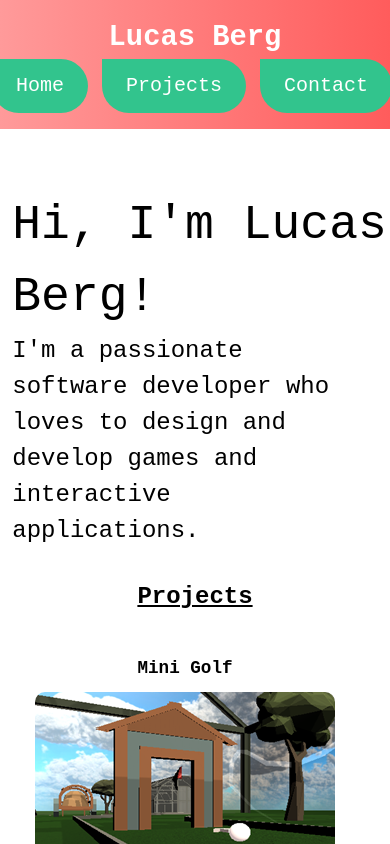
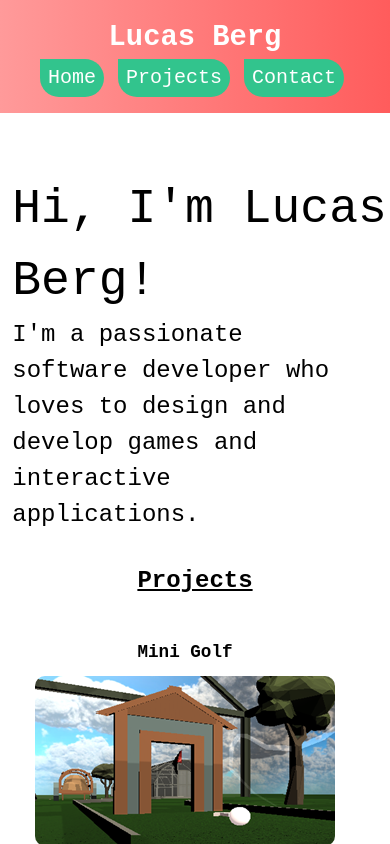
Before and after one commit to lucasberg29/portfolio, a React (Vite) app: page / in a window 390 px wide. Shown: the top 844 px of the page. Built offline with nearby package versions, Linux system fonts and the light colour scheme.

Commit message:
added qr code to dev and fixed navbar buttons for mobile screens

```diff
--- a/package.json
+++ b/package.json
@@ -39,7 +39,8 @@
     "postcss": "^8.4.41",
     "sass-embedded": "^1.77.8",
     "tailwindcss": "^3.4.8",
-    "vite": "^5.4.0"
+    "vite": "^5.4.0",
+    "vite-plugin-qrcode": "^0.3.0"
   },
   "homepage": "https://lucasberg29.github.io/portfolio"
 }
--- a/src/styles/navigation.scss
+++ b/src/styles/navigation.scss
@@ -302,3 +302,13 @@ $btn-text: #7f1d1d;
     align-items: center;
   }
 }
+
+@media (max-width: 500px) {
+  .navbarButton{
+    margin-top: 0;
+    margin-right: 10px;
+    margin-left: 4px;
+    padding: 0.25rem 0.5rem;
+    font-size: 1.25rem;
+  }
+}
--- a/vite.config.js
+++ b/vite.config.js
@@ -1,15 +1,17 @@
 import { defineConfig } from "vite";
 import react from "@vitejs/plugin-react";
+import { qrcode } from 'vite-plugin-qrcode';
 
 // https://vitejs.dev/config/
 export default defineConfig(({ mode }) => {
   return {
-    plugins: [react()],
+    plugins: [react(), qrcode()],
     base: mode === "development" ? "" : "/portfolio",
     build: {
       outDir: "dist",
     },
     server: {
+      host: true,
       open: true,
     },
   };
```
Also changed, not shown: 1 other file (tests, documents, lock files or other folders).
